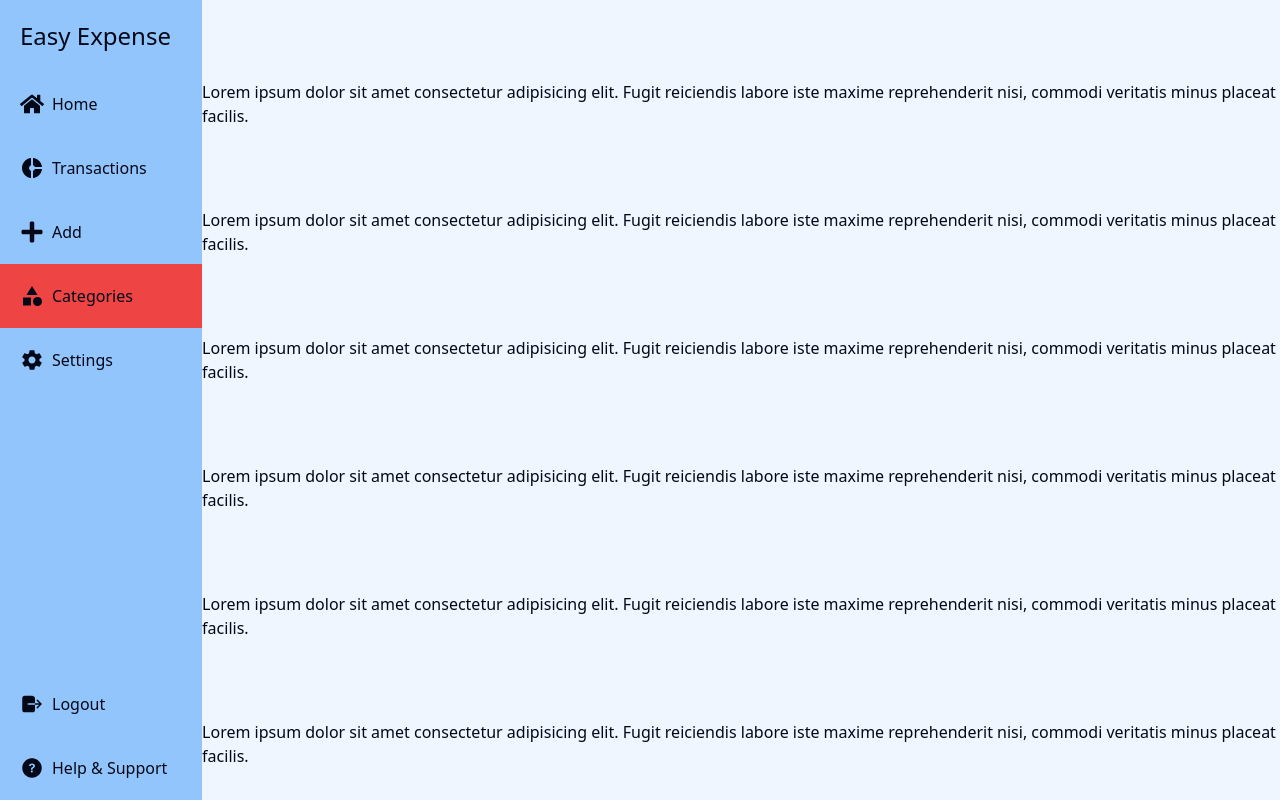
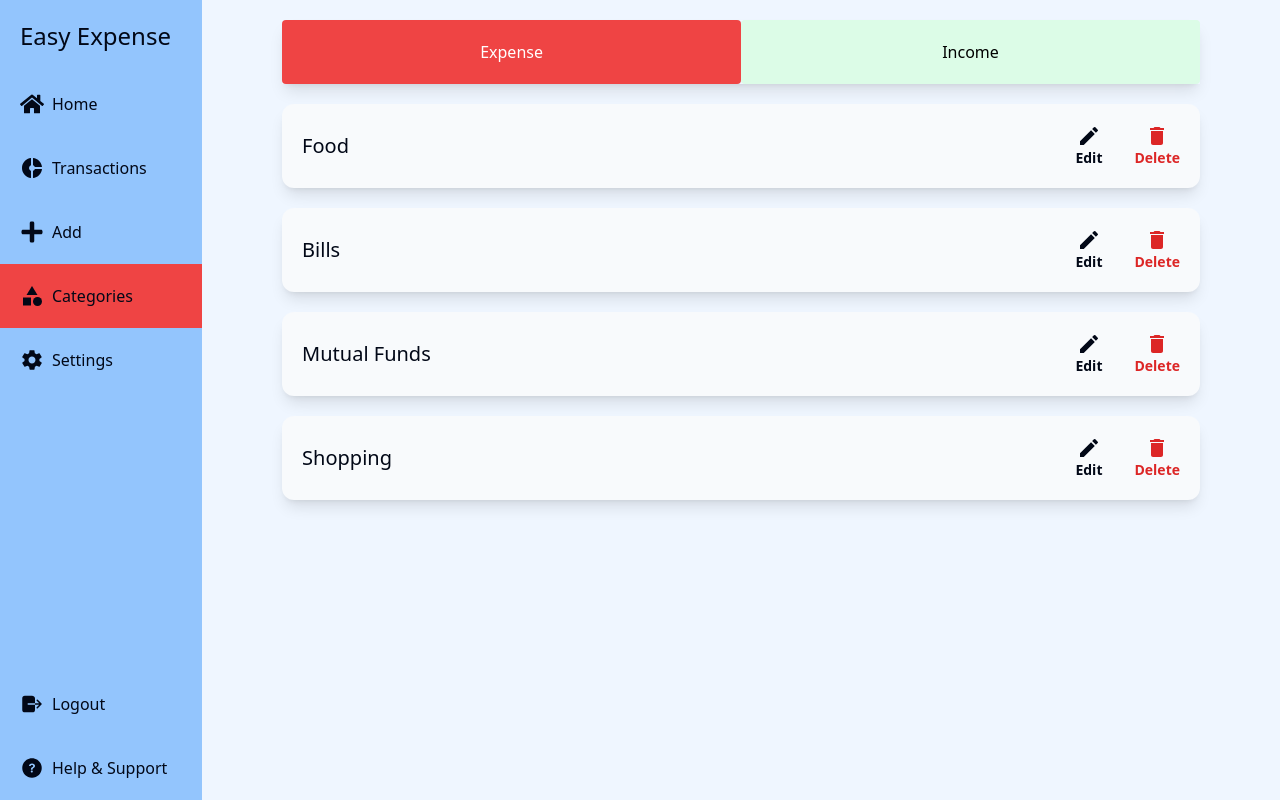
Before and after one commit to GeekyNaved/Easy-Expense, a React (Vite) app: page /categories in a window 1280 px wide. Built offline with nearby package versions, Linux system fonts and the light colour scheme; sample sign-in values are in the browser's storage.

Commit message:
adding categories

```diff
--- a/src/DummyData/dummyTransaction.ts
+++ b/src/DummyData/dummyTransaction.ts
@@ -59,3 +59,28 @@ export const dummyCategoryWithTotalAmount = [
     value: 4500,
   },
 ];
+export const dummyCategoryExpense = [
+  {
+    label: "Food",
+  },
+  {
+    label: "Bills",
+  },
+  {
+    label: "Mutual Funds",
+  },
+  {
+    label: "Shopping",
+  },
+];
+export const dummyCategoryIncome = [
+  {
+    label: "Full time job",
+  },
+  {
+    label: "Freelancing",
+  },
+  {
+    label: "Business",
+  },
+];
--- /dev/null
+++ b/src/components/CategoriesCard.tsx
@@ -0,0 +1,28 @@
+import { MdDelete, MdEdit } from "react-icons/md";
+
+interface CategoriesCardProps {
+    name: string;
+}
+const CategoriesCard: React.FC<CategoriesCardProps> = ({ name }) => {
+    return (
+        <div className="flex justify-between items-center rounded-xl bg-slate-50 shadow-lg px-5 py-5 mb-5">
+            <p className="text-xl font-medium">{name}</p>
+            <div className="flex gap-5  md:gap-8">
+                <button className="text-2xl flex flex-col items-center hover:underline">
+                    <MdEdit />
+                    <p className="text-sm font-semibold">
+                        Edit
+                    </p>
+                </button>
+                <button className="text-2xl flex flex-col items-center hover:underline">
+                    <MdDelete className="text-red-600"/>
+                    <p className="text-sm text-red-600 font-semibold">
+                        Delete
+                    </p>
+                </button>
+            </div>
+        </div>
+    );
+};
+
+export default CategoriesCard;
--- a/src/pages/main/Categories.tsx
+++ b/src/pages/main/Categories.tsx
@@ -1,42 +1,52 @@
+import { dummyCategoryExpense, dummyCategoryIncome } from "@/DummyData/dummyTransaction";
+import CategoriesCard from "@/components/CategoriesCard";
+import { useState } from "react";
+
 const Categories: React.JSX.Element = () => {
+  const [type, setType] = useState<string>("Expense");
+  const [categoriesData, setCategoriesData] = useState(dummyCategoryExpense);
+
   return (
-    <>
-      <div className="my-20">
-        Lorem ipsum dolor sit amet consectetur adipisicing elit. Fugit
-        reiciendis labore iste maxime reprehenderit nisi, commodi veritatis
-        minus placeat facilis.
+    <div className="md:px-20 p-5 flex flex-col">
+      <nav className="bg-transparent shadow-lg grid grid-cols-2">
+        <button
+          className={
+            type == "Expense"
+              ? "rounded bg-red-500 text-white p-5"
+              : "rounded bg-red-100 text-black p-5"
+          }
+          onClick={() => {
+            setType("Expense");
+            setCategoriesData(dummyCategoryExpense);
+          }}
+        >
+          Expense
+        </button>
+        <button
+          className={
+            type == "Income"
+              ? "rounded bg-green-500 text-white p-5"
+              : "rounded bg-green-100 text-black p-5"
+          }
+          onClick={() => {
+            setType("Income");
+            setCategoriesData(dummyCategoryIncome);
+          }}
+        >
+          Income
+        </button>
+      </nav>
+      <div className="mt-5">
+        {categoriesData.map((item, key) => {
+          return (
+            <CategoriesCard
+              key={key}
+              name={item.label}
+            />
+          );
+        })}
       </div>
-      <div className="my-20">
-        Lorem ipsum dolor sit amet consectetur adipisicing elit. Fugit
-        reiciendis labore iste maxime reprehenderit nisi, commodi veritatis
-        minus placeat facilis.
-      </div>
-      <div className="my-20">
-        Lorem ipsum dolor sit amet consectetur adipisicing elit. Fugit
-        reiciendis labore iste maxime reprehenderit nisi, commodi veritatis
-        minus placeat facilis.
-      </div>
-      <div className="my-20">
-        Lorem ipsum dolor sit amet consectetur adipisicing elit. Fugit
-        reiciendis labore iste maxime reprehenderit nisi, commodi veritatis
-        minus placeat facilis.
-      </div>
-      <div className="my-20">
-        Lorem ipsum dolor sit amet consectetur adipisicing elit. Fugit
-        reiciendis labore iste maxime reprehenderit nisi, commodi veritatis
-        minus placeat facilis.
-      </div>
-      <div className="my-20">
-        Lorem ipsum dolor sit amet consectetur adipisicing elit. Fugit
-        reiciendis labore iste maxime reprehenderit nisi, commodi veritatis
-        minus placeat facilis.
-      </div>
-      <div className="my-20">
-        Lorem ipsum dolor sit amet consectetur adipisicing elit. Fugit
-        reiciendis labore iste maxime reprehenderit nisi, commodi veritatis
-        minus placeat facilis.
-      </div>
-    </>
+    </div>
   );
 };
 
```
Lines whose indentation alone changed are shown as unchanged.
